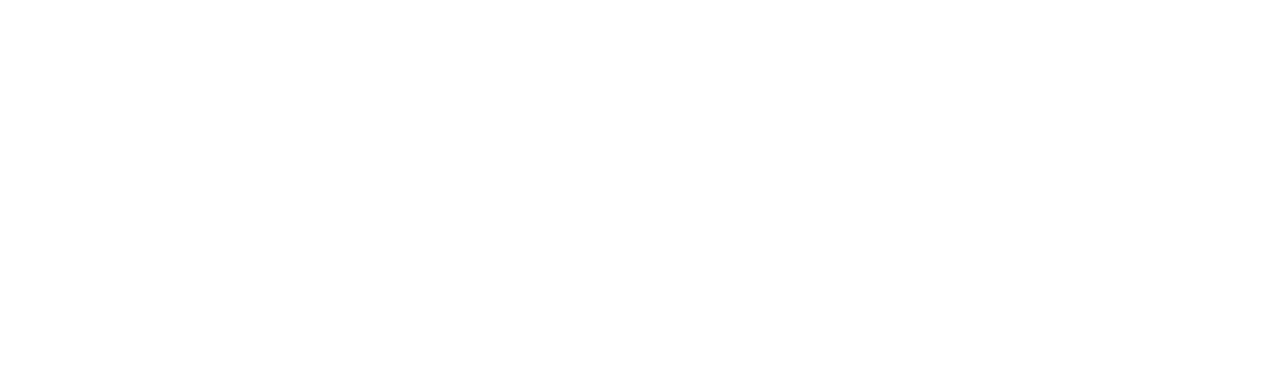
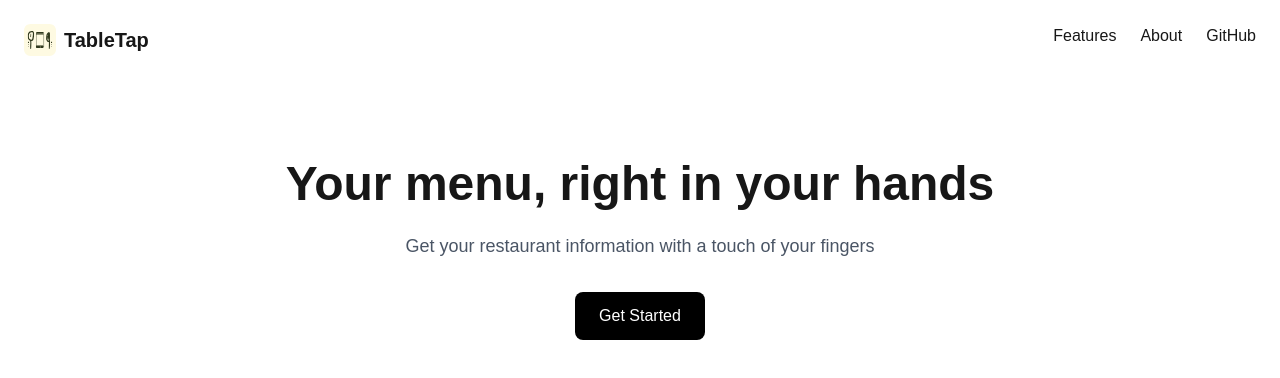
Before and after one commit to TableTapET/TableTap-Frontend, a Next.js app: page / in a window 1280 px wide. Shown: the top 378 px of the page. Built offline with nearby package versions, Linux system fonts and the light colour scheme.

Commit message:
feat: Added Hero and Navbar to frontend

```diff
--- a/src/app/page.tsx
+++ b/src/app/page.tsx
@@ -1,9 +1,11 @@
-import Image from 'next/image';
+import Navbar from "../components/Navbar"
+import Hero from "../components/Hero"
 
 export default function Home() {
     return (
         <>
-
+            <Navbar />
+            <Hero />
         </>
     );
 }
--- /dev/null
+++ b/src/components/Hero.tsx
@@ -0,0 +1,15 @@
+export default function Hero() {
+  return (
+    <section className="text-center py-20">
+      <h2 className="text-5xl font-bold">
+        Your menu, right in your hands
+      </h2>
+      <p className="mt-6 text-lg text-gray-600">
+        Get your restaurant information with a touch of your fingers
+      </p>
+      <button className="mt-8 px-6 py-3 bg-black text-white rounded-lg">
+        Get Started
+      </button>
+    </section>
+  )
+}
--- /dev/null
+++ b/src/components/Navbar.tsx
@@ -0,0 +1,21 @@
+import Image from "next/image"
+export default function Navbar() {
+  return (
+    <nav className="flex justify-between p-6">
+      <div className="flex items-center space-x-2">
+      <Image
+        src="/logo_rounded.svg"
+        alt="TableTap logo"
+        width={32}
+        height={32}
+      />
+      <h1 className="font-bold text-xl">TableTap</h1>
+      </div>
+      <div className="space-x-6">
+        <a href="#features">Features</a>
+        <a href="#about">About</a>
+        <a href="#github">GitHub</a>
+      </div>
+    </nav>
+  )
+}
```
